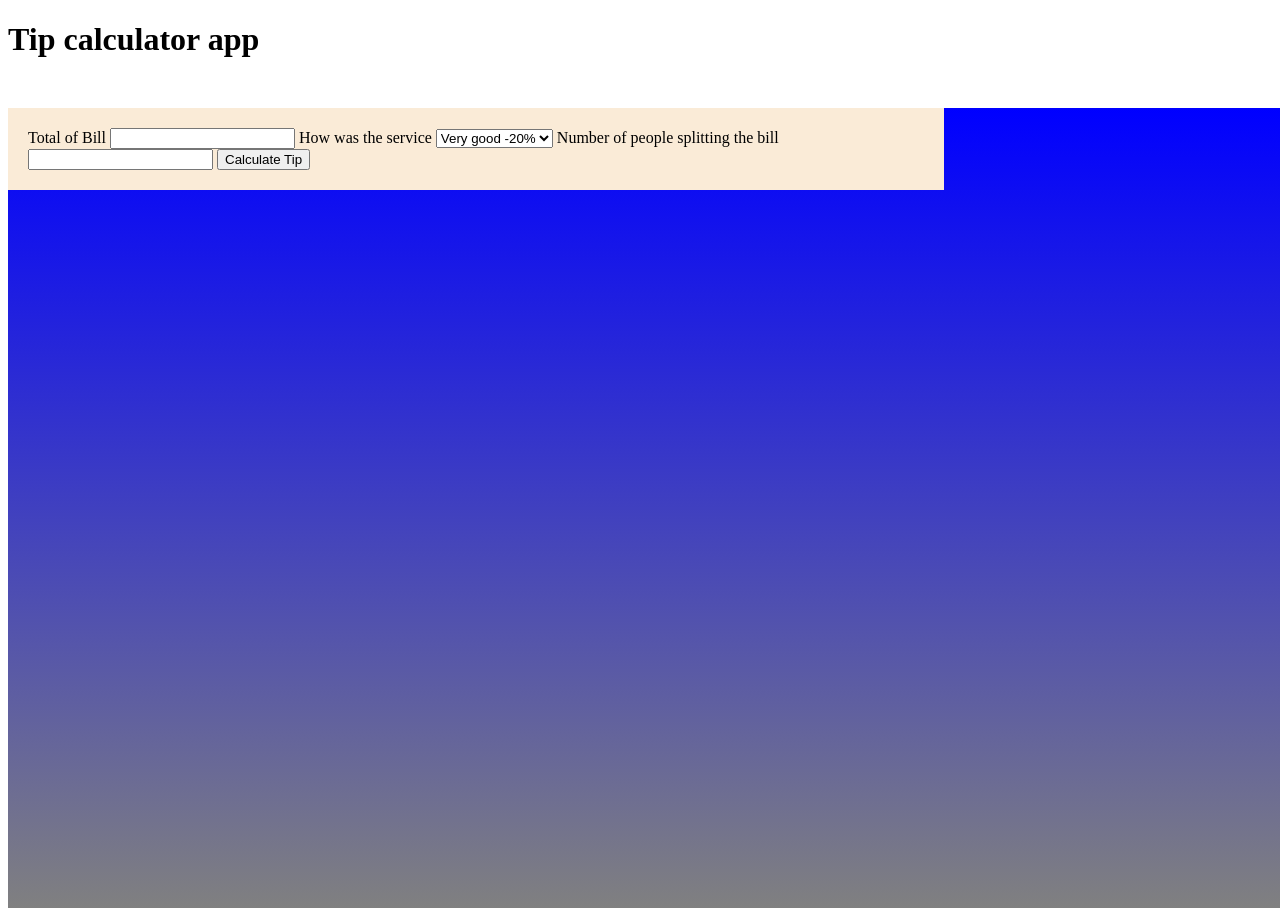
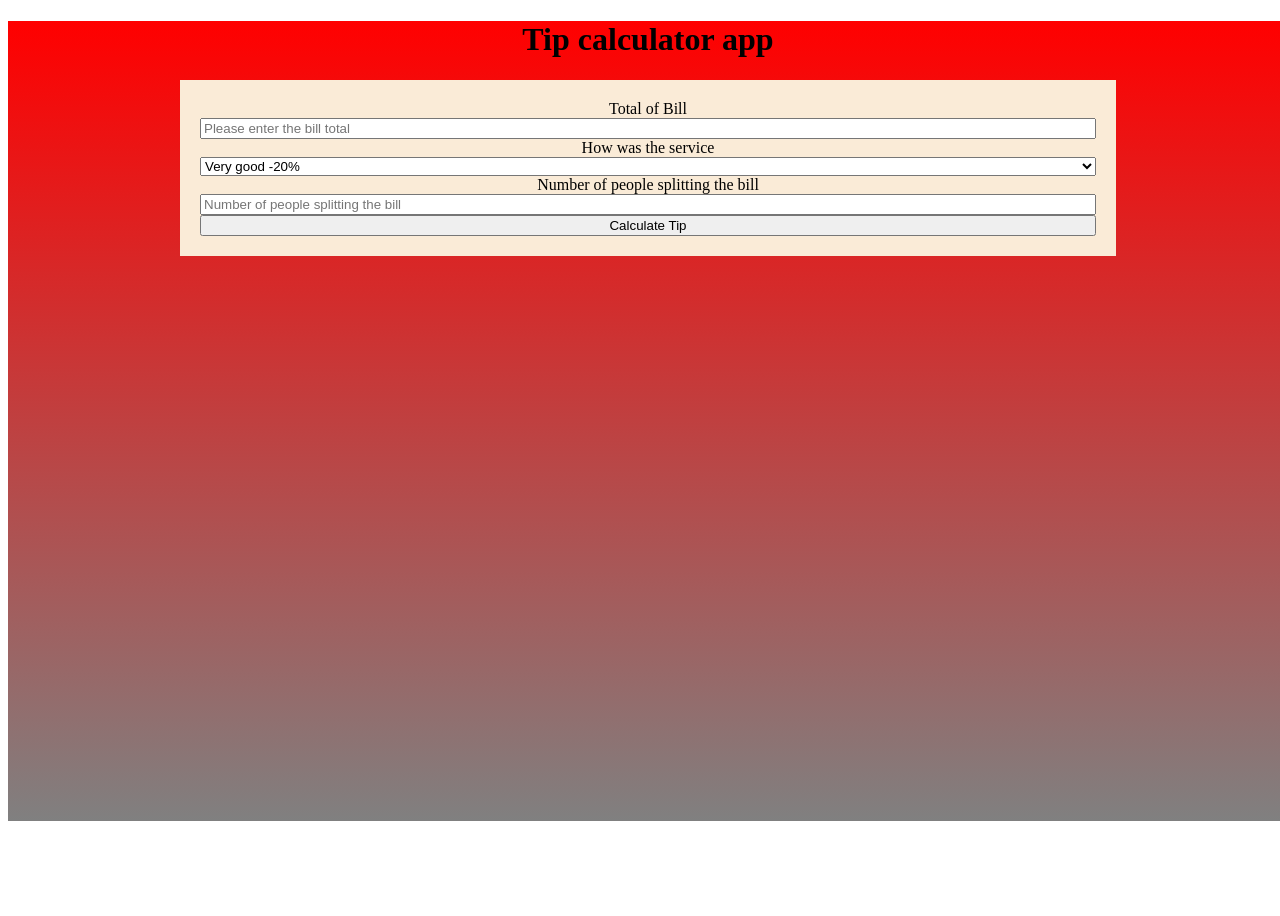
Before and after one commit to mmac89/tip--calculator, a plain HTML site: page index.html in a window 1280 px wide. After the commit the page ends 829 px from the top, so only its background shows below. Drawn offline with Linux system fonts and the light colour scheme.

Commit message:
Added alert for no data in form and more changes to css

```diff
--- a/index.html
+++ b/index.html
@@ -9,16 +9,15 @@
 </head>
 
 <body>
-    <header>
-        <h1>Tip calculator app</h1>
 
-    </header>
 
     <main id = "body">
 
+        <h1>Tip calculator app</h1>
+
         <div id="tipForm">
             <label for="BillTotal"> Total of Bill</label>
-            <input type="text" id="billTotal" name="BillTotal">
+            <input type="text" id="billTotal" name="BillTotal" placeholder="Please enter the bill total">
 
             <label for="service"> How was the service</label>
             <select id="service" name="service">
@@ -35,7 +34,7 @@
 
                 </select>
             <label for="numberOfGuests">Number of people splitting the bill</label>
-            <input type="text" id="numGuests" name="numberOfGuests">
+            <input type="text" id="numGuests" name="numberOfGuests" placeholder="Number of people splitting the bill">
 
             <button id= "tipButton">Calculate Tip</button>
 
--- a/script.js
+++ b/script.js
@@ -1,9 +1,14 @@
 document.getElementById('results').style.display = "none";
 
 function calculateTip() {
+
     let billAmount = Number(document.getElementById('billTotal').value);
 
     let numOfGuests = Number(document.getElementById('numGuests').value);
+
+    if (billAmount === 0 || billAmount ===""){
+        alert("Please enter the bill total to continue")
+    }else{
 
         let serviceQuality = document.getElementById('service').value;
         let tipPercent = 0;
@@ -20,6 +25,7 @@ function calculateTip() {
             document.getElementById('tip').textContent = tipPercent;
             let total = billAmount;
             document.getElementById('total').textContent = total;
+
             document.getElementById('tipPP').textContent = tipPercent;
             document.getElementById('totalPP').textContent = (total /numOfGuests);
         }else{
@@ -35,7 +41,7 @@ function calculateTip() {
             document.getElementById('totalPP').textContent = (total /numOfGuests);
             document.getElementById('results').style.display = "block";
         }
-
+    }
 }
 
 document.getElementById('tipButton').addEventListener("click", calculateTip);
--- a/styles.css
+++ b/styles.css
@@ -1,12 +1,14 @@
 #body{
-    background: linear-gradient(blue , grey );
+    background: linear-gradient(red , grey );
     height: 100vh;
     width: 100vw;
+    text-align: center;
 }
 #tipForm{
     background: antiquewhite;
     width: 70vw;
-    display: block;
+    display: inline-grid;
     padding: 20px;
-    margin-top: 50px;
+    align-self: center;
+
 }
```
Lines whose indentation alone changed are shown as unchanged.
